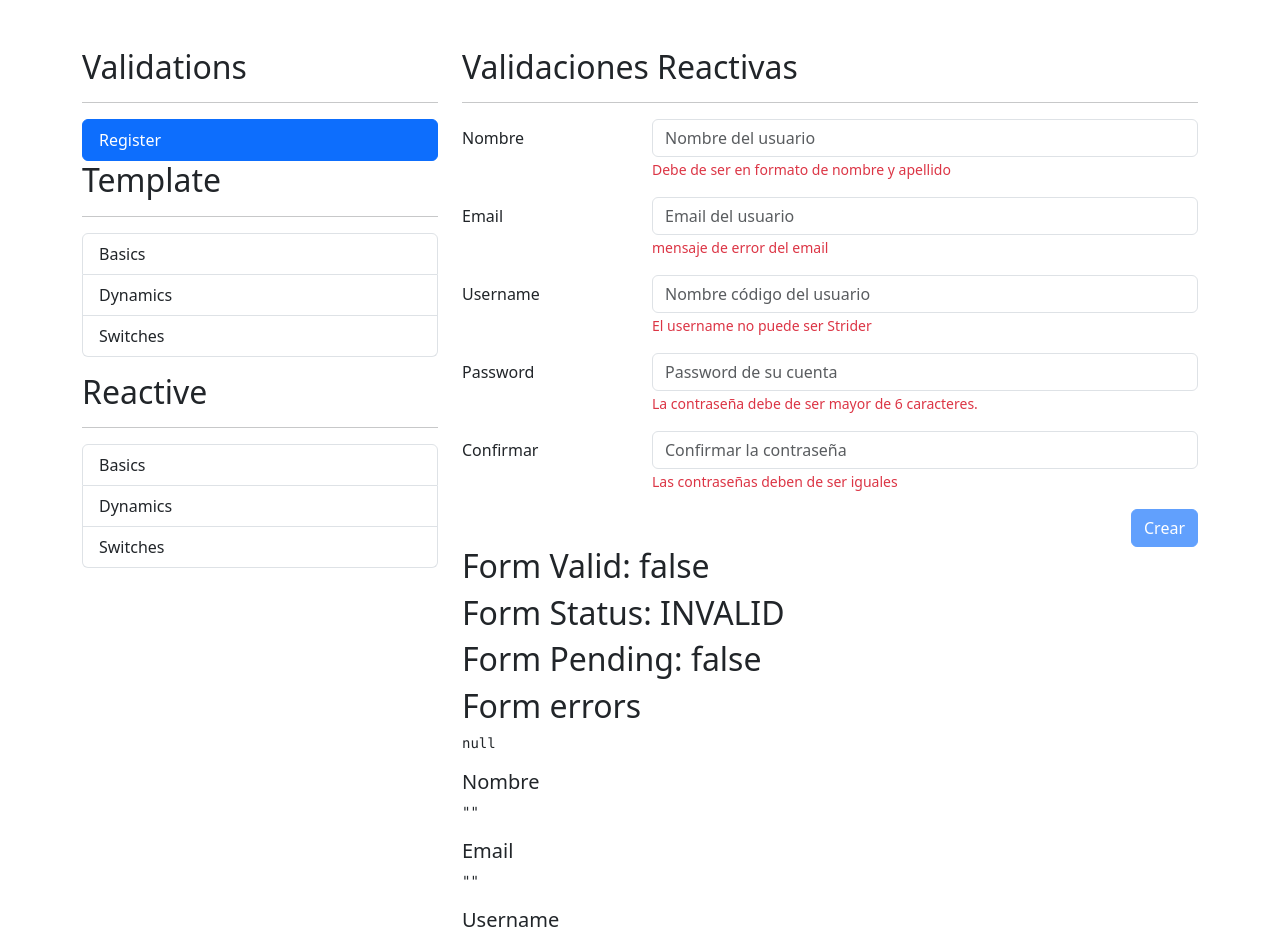
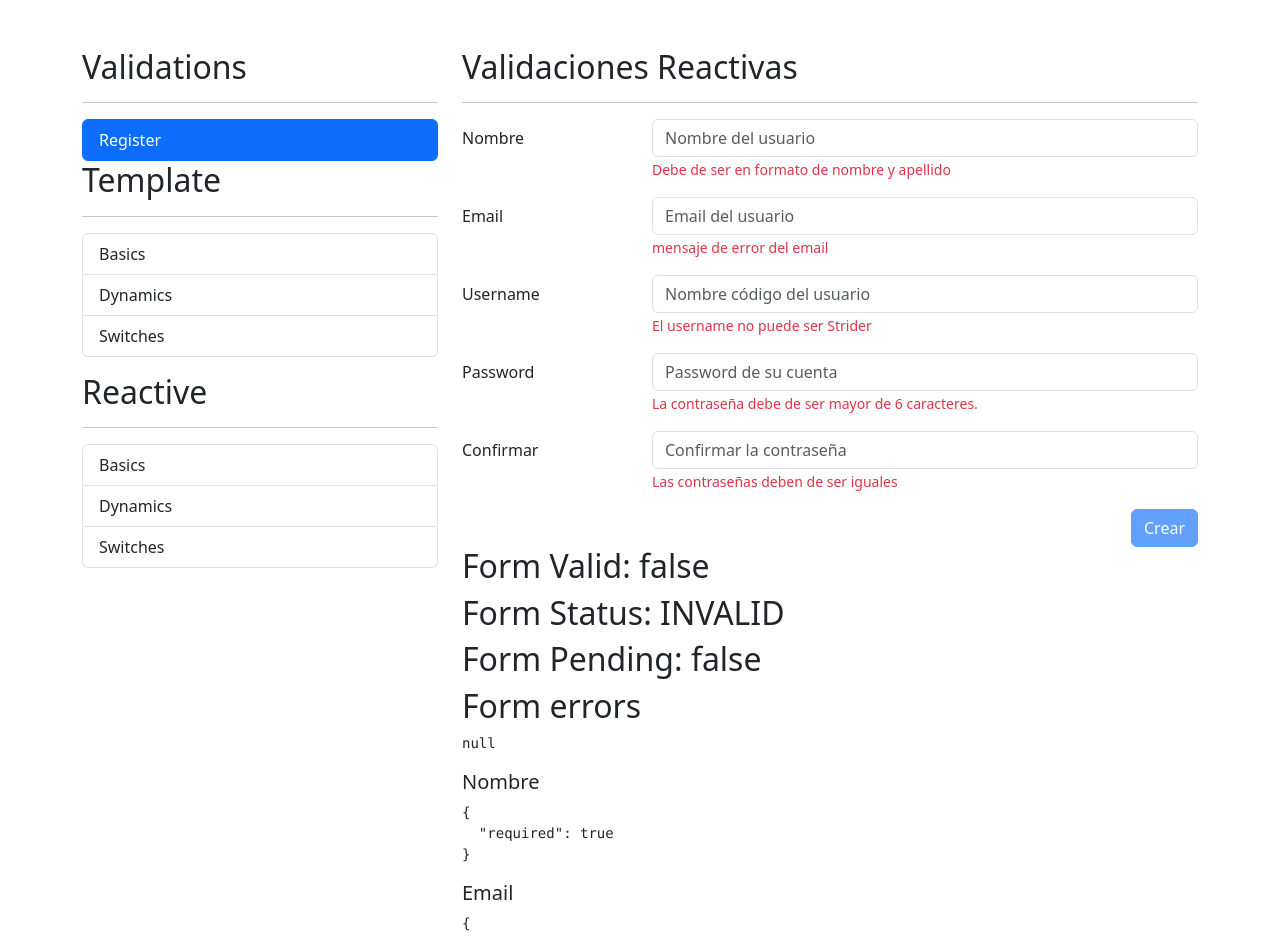
Before and after one commit to JuanFlorez1326/Forms-App, an Angular app: page /auth/register in a window 1280 px wide. Shown: the top 936 px of the page. Built offline with nearby package versions, Linux system fonts and the light colour scheme.

Commit message:
NEW: Custom Validators email and name

```diff
--- a/src/app/auth/pages/register-page/register-page.component.html
+++ b/src/app/auth/pages/register-page/register-page.component.html
@@ -103,10 +103,10 @@
 <pre>{{ myForm.errors | json }}</pre>
 
 <h5>Nombre</h5>
-<pre>{{ myForm.value.name | json }}</pre>
+<pre>{{ myForm.controls['name'].errors | json }}</pre>
 
 <h5>Email</h5>
-<pre>{{ myForm.value.email | json }}</pre>
+<pre>{{ myForm.controls['email'].errors | json }}</pre>
 
 <h5>Username</h5>
 <pre>{{ myForm.controls['username'].errors | json }}</pre>
--- a/src/app/auth/pages/register-page/register-page.component.ts
+++ b/src/app/auth/pages/register-page/register-page.component.ts
@@ -1,6 +1,6 @@
 import { Component } from '@angular/core';
 import { FormBuilder, FormGroup, Validators } from '@angular/forms';
-import { cantBeStrider } from 'src/app/shared/validators/validators.helpers';
+import * as customValidators from 'src/app/shared/validators/validators.helpers';
 
 @Component({
   selector: 'app-register-page',
@@ -13,9 +13,9 @@ export class RegisterPageComponent {
   ) {}
 
   public myForm: FormGroup =  this.fb.group({
-    name: ['', [ Validators.required ]],
-    email: ['', [ Validators.required ]],
-    username: ['', [ Validators.required, cantBeStrider ]],
+    name: ['', [ Validators.required, Validators.pattern(customValidators.firstNameAndLastnamePattern) ]],
+    email: ['', [ Validators.required, Validators.pattern(customValidators.emailPattern) ]],
+    username: ['', [ Validators.required, customValidators.cantBeStrider ]],
     password: ['', [ Validators.required, Validators.minLength(6) ]],
     password2: ['', [ Validators.required ]]
   })
--- a/src/app/shared/validators/validators.helpers.ts
+++ b/src/app/shared/validators/validators.helpers.ts
@@ -1,6 +1,9 @@
-import { FormControl } from "@angular/forms";
+import { FormControl, ValidationErrors } from "@angular/forms";
 
-export const cantBeStrider = ( control: FormControl ) => {
+export const firstNameAndLastnamePattern: string = '([a-zA-Z]+) ([a-zA-Z]+)';
+export const emailPattern: string = "^[a-z0-9._%+-]+@[a-z0-9.-]+\\.[a-z]{2,4}$";
+
+export const cantBeStrider = ( control: FormControl ): ValidationErrors | null => {
 
     const value: string = control.value.trim().toLowerCase();
 
```
